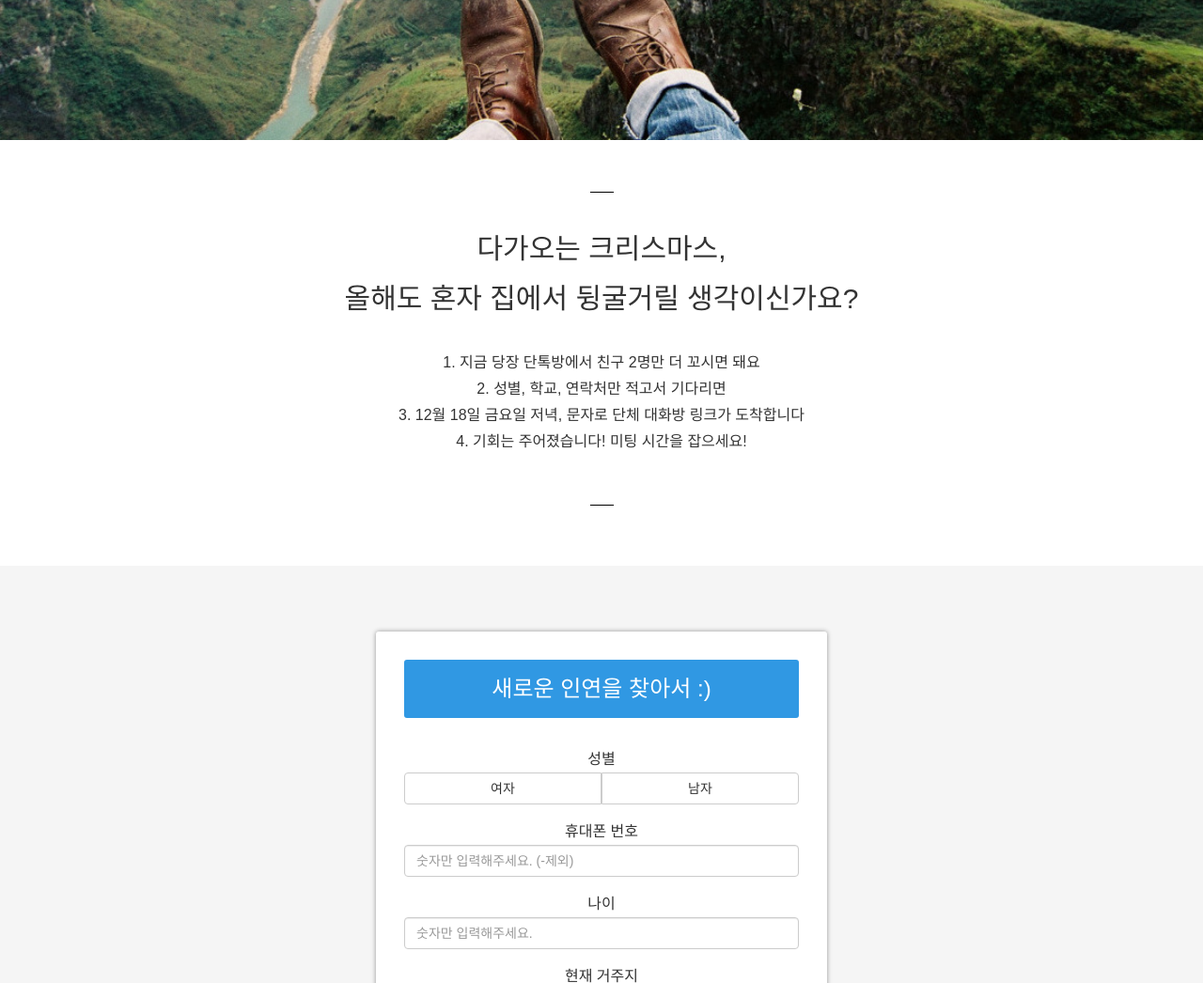
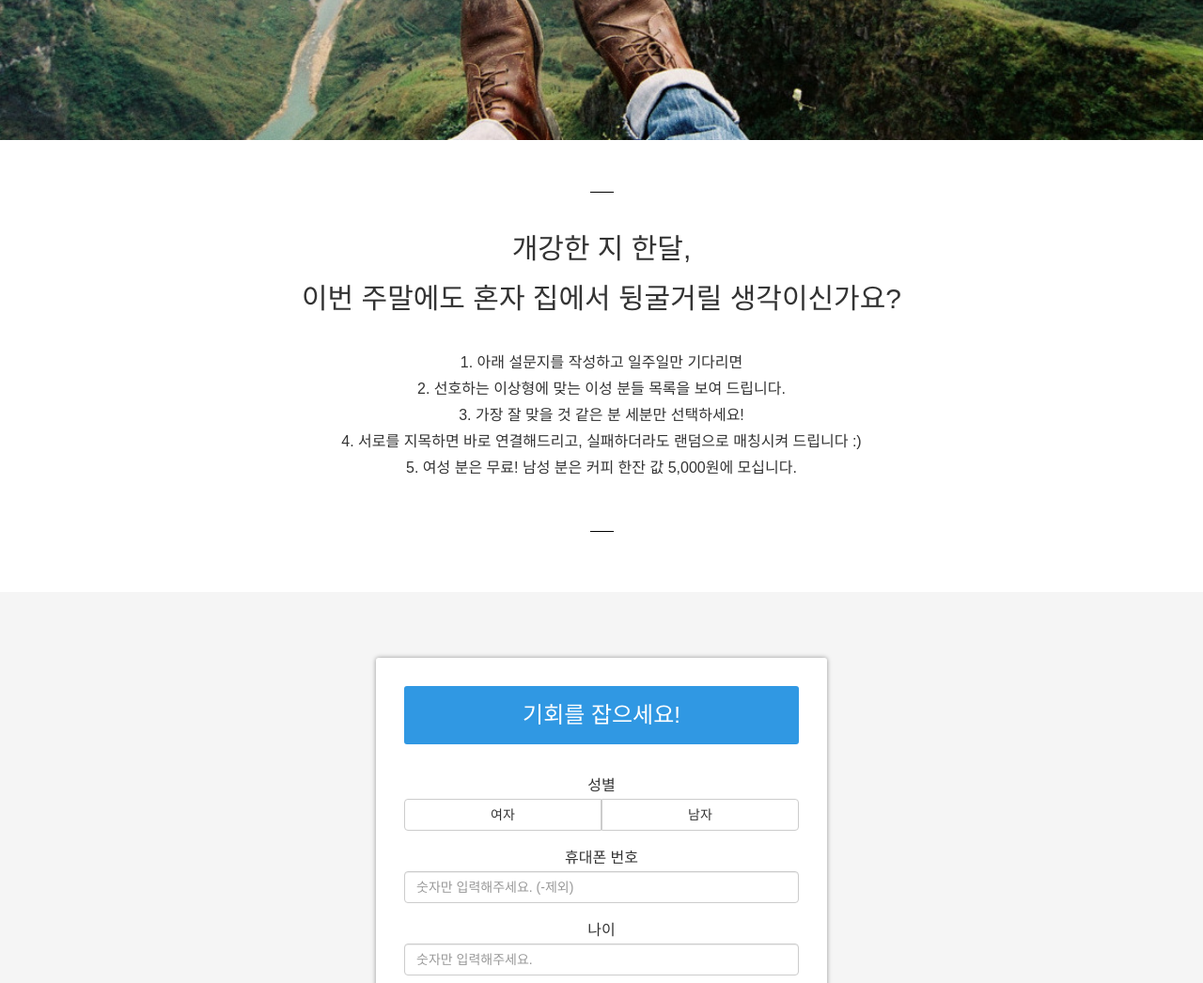
Before and after one commit to mu29/twenties, a Flask app: page / in a window 1280 px wide. Shown: the part 1249-2295 px from the top of the page at 94% size. Run offline with Flask 2, Linux system fonts and the light colour scheme; data that the repository does not hold is empty; some libraries are stand-ins or nearby versions.

Commit message:
메인 설명 수정, 빈칸 체크!

```diff
--- a/static/css/main.css
+++ b/static/css/main.css
@@ -82,7 +82,7 @@ ul li, h1, h2, h3, h4 {
 	}
 
 	.apply {
-        height: 1300px
+        height: 1400px
 	}
 
 	.intro {
--- a/templates/index.html
+++ b/templates/index.html
@@ -30,13 +30,14 @@
     <a name="#desc"></a>
     <div class="desc">
         <div class="line"></div>
-        <h3>다가오는 크리스마스,<br/>올해도 혼자 집에서 뒹굴거릴 생각이신가요?</h3>
+        <h3>개강한 지 한달,<br/>이번 주말에도 혼자 집에서 뒹굴거릴 생각이신가요?</h3>
         <br/>
         <p>
-            1. 지금 당장 단톡방에서 친구 2명만 더 꼬시면 돼요<br/>
-            2. 성별, 학교, 연락처만 적고서 기다리면<br/>
-            3. 12월 18일 금요일 저녁, 문자로 단체 대화방 링크가 도착합니다 <br/>
-            4. 기회는 주어졌습니다! 미팅 시간을 잡으세요!
+            1. 아래 설문지를 작성하고 일주일만 기다리면 <br/>
+            2. 선호하는 이상형에 맞는 이성 분들 목록을 보여 드립니다. <br/>
+            3. 가장 잘 맞을 것 같은 분 세분만 선택하세요! <br/>
+            4. 서로를 지목하면 바로 연결해드리고, 실패하더라도 랜덤으로 매칭시켜 드립니다 :) <br/>
+            5. 여성 분은 무료! 남성 분은 커피 한잔 값 5,000원에 모십니다.
         </p>
         <br/>
         <div class="line"></div>
@@ -45,7 +46,7 @@
     <div class="apply">
         <div class="forms">
             <div class="form-wrapper">
-                <div class="header"><h1>새로운 인연을 찾아서 :)</h1></div>
+                <div class="header"><h1>기회를 잡으세요!</h1></div>
                 <form action="" method="post" enctype="multipart/form-data">
                     <label>성별</label>
                     <div class="form-group">
@@ -169,11 +170,11 @@
             </div>
         </div>
         {% if message %}
-            <div id="message" class="alert alert-info" role="alert" style="margin-top: 500px;">
+            <div id="message" class="alert alert-info" role="alert" style="margin-top: 1200px;">
                 {{ message }}
             </div>
         {% else %}
-            <div id="message" class="alert alert-info" role="alert" style="margin-top: 500px; display: none">
+            <div id="message" class="alert alert-info" role="alert" style="margin-top: 1200px; display: none">
             </div>
         {% endif %}
     </div>
@@ -187,7 +188,6 @@ $("form").submit(function(e) {
     var ref = $(this).find("[required]");
     $(ref).each(function() {
         if ($(this).val() == '') {
-            // alert('필수 항목을 모두 채워주세요!');
             $('#message').text('주어진 양식을 모두 채워주세요! ㅠㅠ');
             $('#message').css('display', '');
             $(this).focus();
@@ -196,8 +196,8 @@ $("form").submit(function(e) {
         }
     });
 
-    if (!$('input[name="university"]:checked').val() || !$('input[name="gender"]:checked').val()) {
-        // alert('필수 항목을 모두 채워주세요!');
+    if (!$('input[name="gender"]:checked').val() || !$('input[name="experience"]:checked').val()
+          || !$('input[name="friend"]:checked').val() || !$('input[name="prefer_age"]:checked').val()) {
         $('#message').text('주어진 양식을 모두 채워주세요! ㅠㅠ');
         $('#message').css('display', '');
         return false;
```
